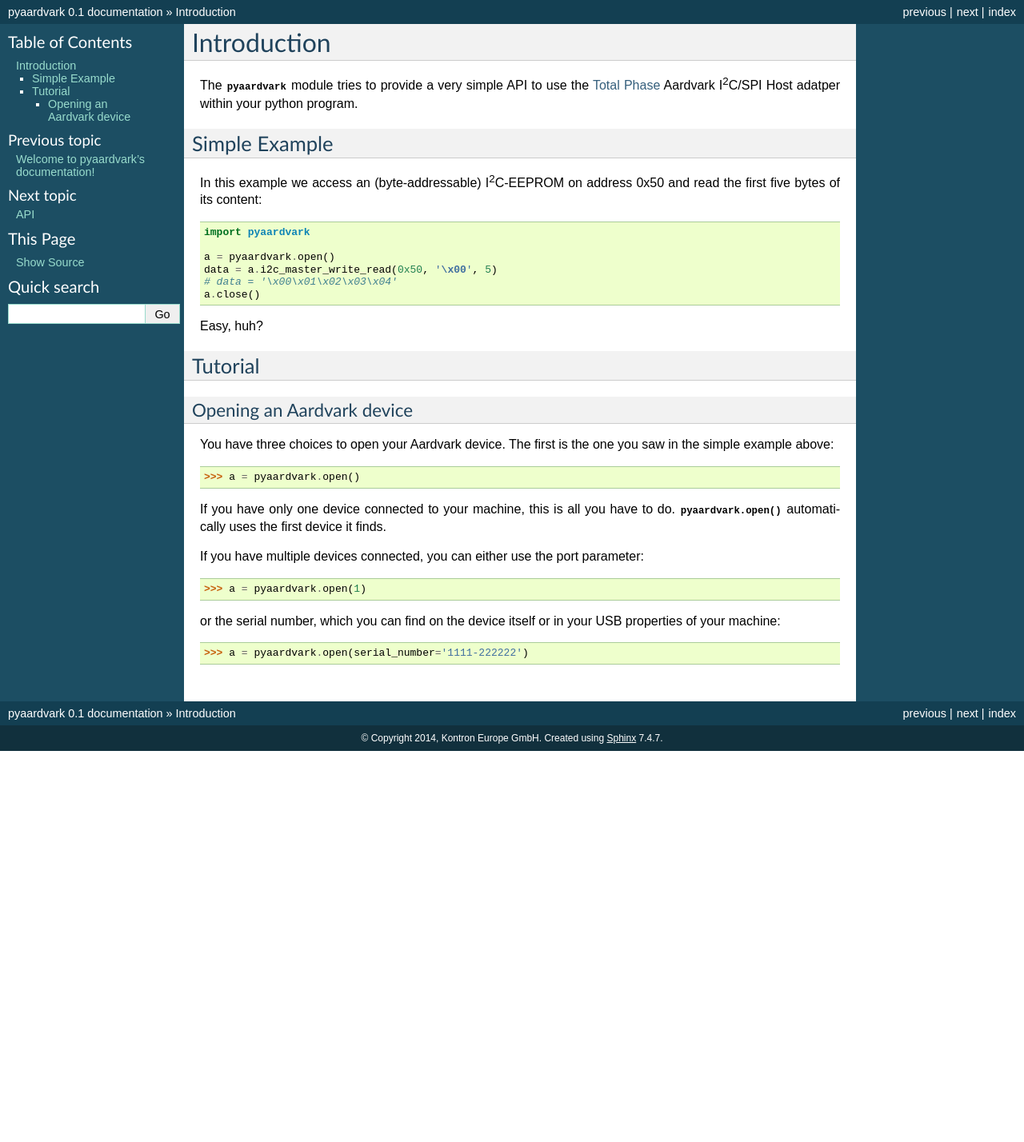
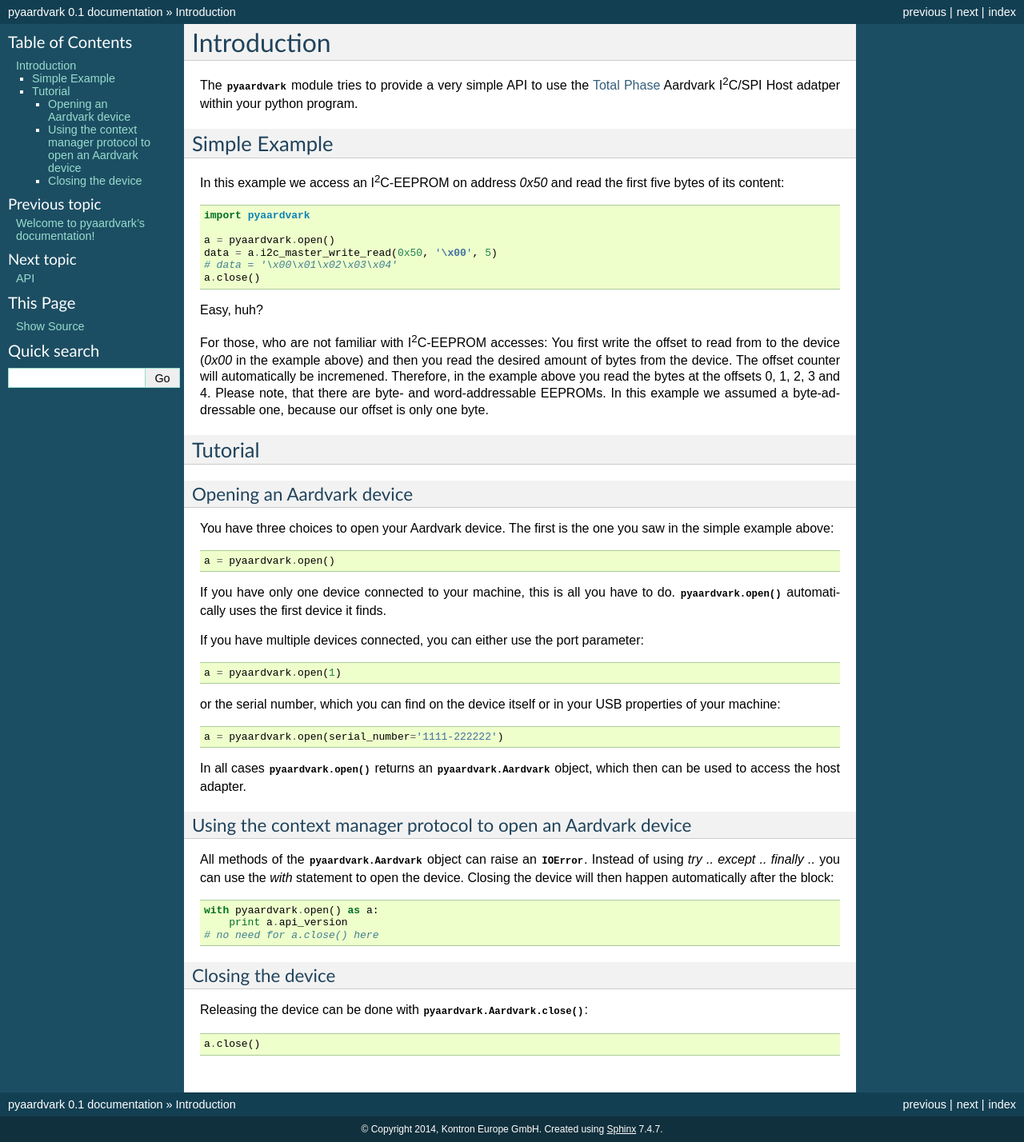
Before and after one commit to kontron/python-aardvark, a Sphinx documentation site: the page built from docs/intro.rst, in a window 1280 px wide. Shown: the whole page at 80% size. Built offline with Sphinx 7.4.7, drawn with Linux system fonts in a browser that asks for light colours; before the commit the page ends 939 px from its top, so only the background shows below that.

Commit message:
docs: extend the tutorial
More on I2C accesses and the context manager protocol.

Signed-off-by: Michael Walle <michael.walle@kontron.com>

```diff
--- a/docs/intro.rst
+++ b/docs/intro.rst
@@ -22,6 +22,13 @@
 
 Easy, huh?
 
+For those, who are not familiar with |I2C|-EEPROM accesses: You first write
+the offset to read from to the device (`0x00` in the example above) and
+then you read the desired amount of bytes from the device. The offset
+counter will automatically be incremened. Therefore, in the example above
+you read the bytes at the offsets 0, 1, 2, 3 and 4. Please note, that there
+are byte- and word-addressable EEPROMs. In this example we assumed a
+byte-addressable one, because our offset is only one byte.
 
 Tutorial
 --------
@@ -32,7 +39,7 @@
 You have three choices to open your Aardvark device. The first is the one
 you saw in the simple example above::
 
-  >>> a = pyaardvark.open()
+  a = pyaardvark.open()
 
 If you have only one device connected to your machine, this is all you have
 to do. :func:`pyaardvark.open` automatically uses the first device it finds.
@@ -40,9 +47,33 @@
 If you have multiple devices connected, you can either use the port
 parameter::
 
-  >>> a = pyaardvark.open(1)
+  a = pyaardvark.open(1)
 
 or the serial number, which you can find on the device itself or
 in your USB properties of your machine::
 
-  >>> a = pyaardvark.open(serial_number='1111-222222')
+  a = pyaardvark.open(serial_number='1111-222222')
+
+In all cases :func:`pyaardvark.open` returns an
+:class:`pyaardvark.Aardvark` object, which then can be used to access the
+host adapter.
+
+
+Using the context manager protocol to open an Aardvark device
+~~~~~~~~~~~~~~~~~~~~~~~~~~~~~~~~~~~~~~~~~~~~~~~~~~~~~~~~~~~~~
+
+All methods of the :class:`pyaardvark.Aardvark` object can raise an
+:exc:`IOError`. Instead of using *try .. except .. finally ..* you can use
+the `with` statement to open the device. Closing the device will then
+happen automatically after the block::
+
+  with pyaardvark.open() as a:
+      print a.api_version
+  # no need for a.close() here
+
+Closing the device
+~~~~~~~~~~~~~~~~~~
+
+Releasing the device can be done with :meth:`pyaardvark.Aardvark.close`::
+
+  a.close()
```
Also changed, not shown: other parts of docs/intro.rst (+2 -2 lines).
